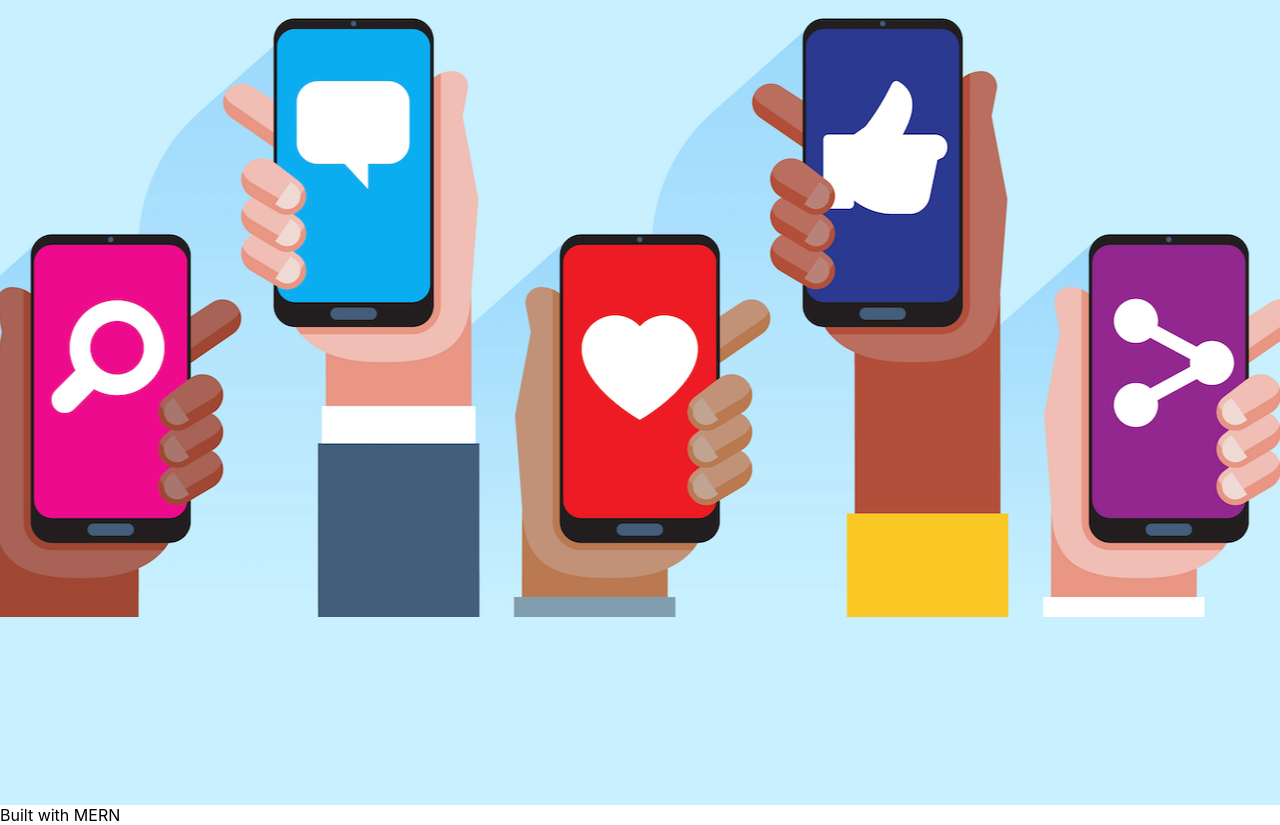
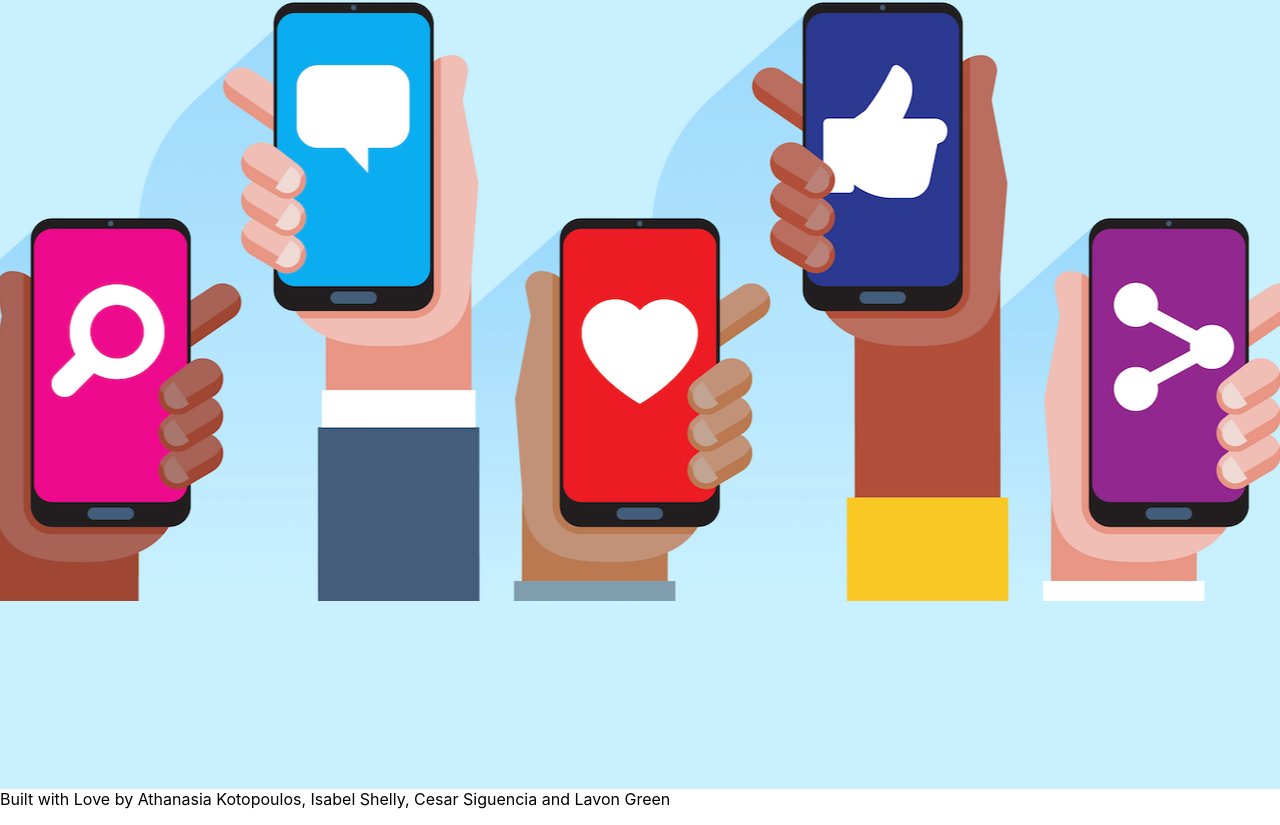
Before and after one commit to ishelly1997/bootcamp-social, a React (Create React App) app in the folder client/: page /login in a window 1280 px wide. Shown: the part 601-1426 px from the top of the page. Built offline with nearby package versions, Linux system fonts and the light colour scheme.

Commit message:
changed footer

```diff
--- a/client/src/App.js
+++ b/client/src/App.js
@@ -54,10 +54,10 @@ const App = () => {
             <div className="App-body">
             <Routes>
               <Route
-                  exact path="/"
+                  exact path="/home"
                   element={<Home />} />
               <Route
-                path="/login"
+                path="/"
                 element={<Login />}
               />
               <Route
--- a/client/src/components/Footer/index.js
+++ b/client/src/components/Footer/index.js
@@ -1,13 +1,11 @@
 import React from 'react';
-
 const Footer = () => {
   return (
-    <footer className="w-100 mt-auto bg-secondary p-4">
+    <footer className="w-100 mt-auto bg-primary p-4">
       <div className="container" color=''>
-        Built with MERN
+        Built with Love by Athanasia Kotopoulos, Isabel Shelly, Cesar Siguencia and Lavon Green
       </div>
     </footer>
   );
 };
-
 export default Footer;
```
